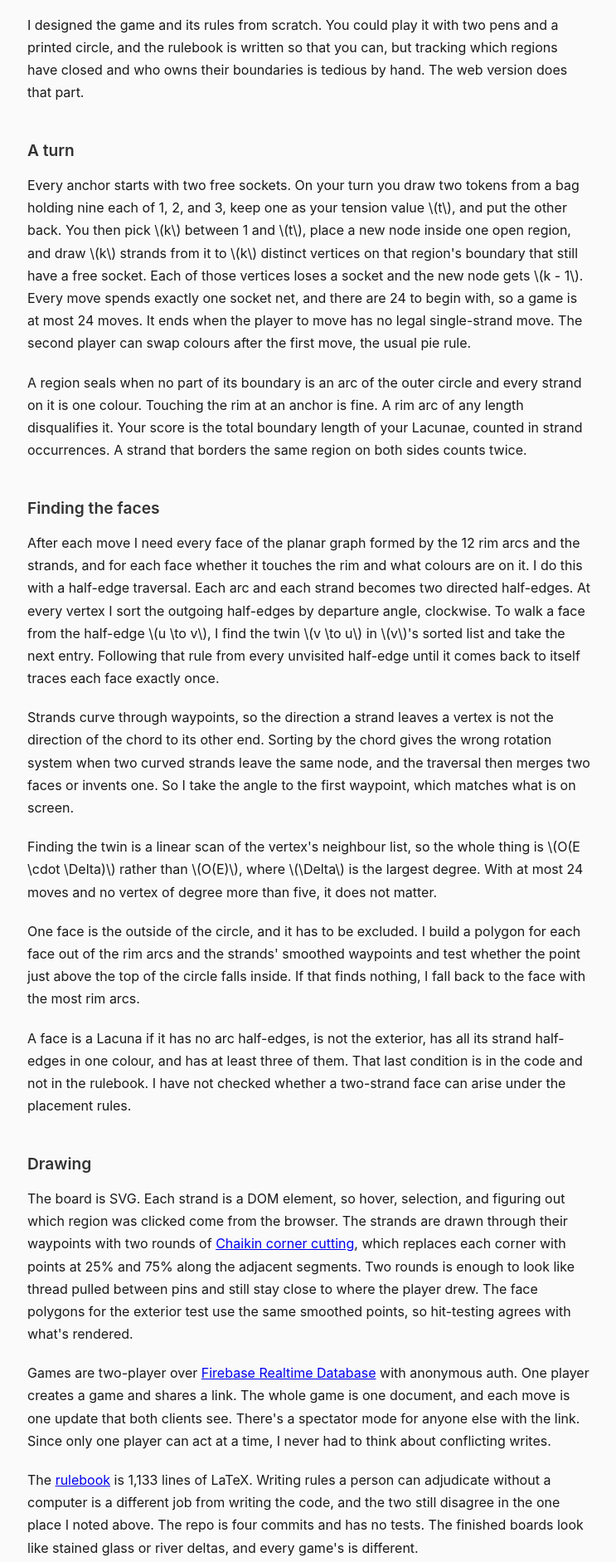
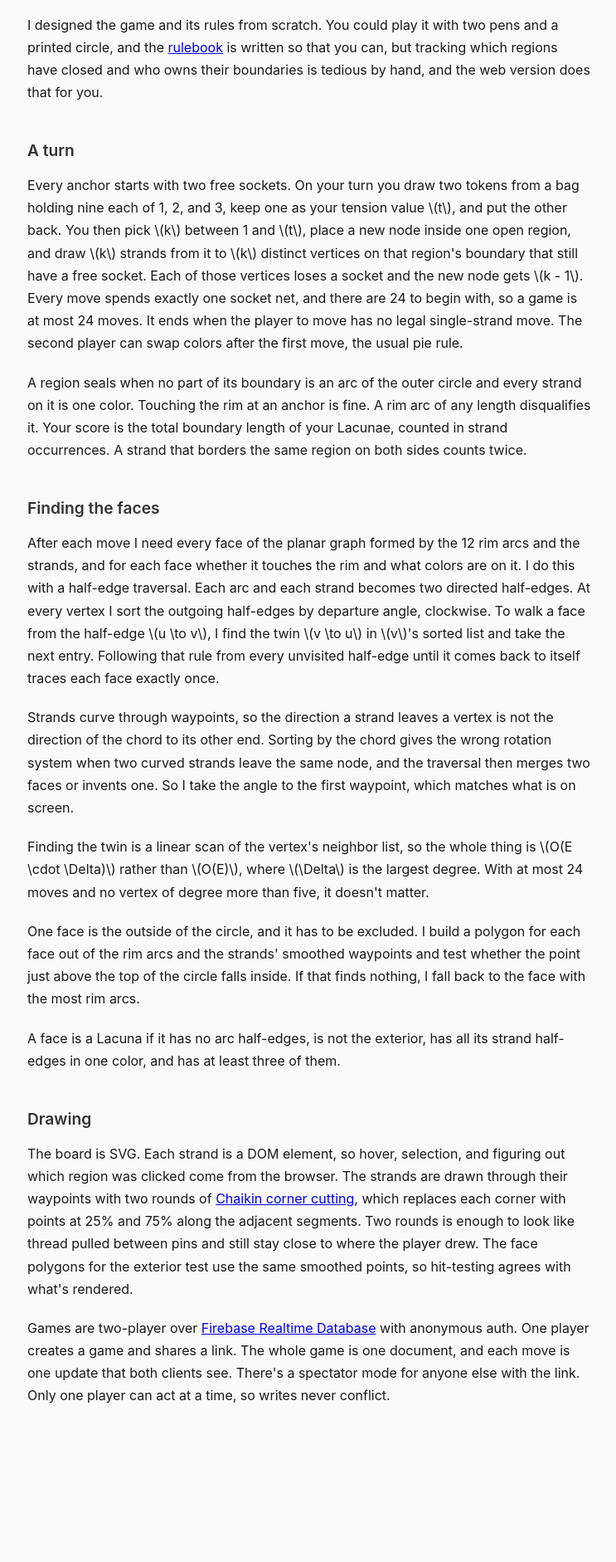
Before and after one commit to sean-reid/sean-reid.github.io, a website: page blog/lacuna.html in a window 1280 px wide. Shown: the part 918-2800 px from the top of the page at 83% size, without its empty margins (267-1010 px from the left). After the commit the page ends 2753 px from the top, so only its background shows below. Drawn offline with nearby package versions, Linux system fonts and the light colour scheme.

Commit message:
docs(blog): tighten lacuna

```diff
--- a/blog/lacuna.html
+++ b/blog/lacuna.html
@@ -48,35 +48,33 @@
                 <figcaption>The lobby. One player creates a game and sends the link.</figcaption>
             </figure>
 
-            <p>Lacuna starts as an empty circle with 12 anchor points around the rim. Two players take turns drawing strands inside it, and the strands become the board. When a region ends up bounded entirely by one player's strands, it seals, becomes a Lacuna, and scores for that player. Strands can't cross, so the space fills up and the late game is threading a needle.</p>
+            <p>Lacuna starts as an empty circle with 12 anchor points around the rim. Two players take turns drawing strands inside it, and the strands become the board. When a region ends up bounded entirely by one player's strands, it seals, becomes a Lacuna, and scores for that player. Strands can't cross, so the space fills up and late moves have to fit between what's already drawn.</p>
 
-            <p>I designed the game and its rules from scratch. You could play it with two pens and a printed circle, and the rulebook is written so that you can, but tracking which regions have closed and who owns their boundaries is tedious by hand. The web version does that part.</p>
+            <p>I designed the game and its rules from scratch. You could play it with two pens and a printed circle, and the <a href="https://github.com/sean-reid/lacuna/blob/main/lacuna-rulebook.pdf">rulebook</a> is written so that you can, but tracking which regions have closed and who owns their boundaries is tedious by hand, and the web version does that for you.</p>
 
             <h2>A turn</h2>
 
-            <p>Every anchor starts with two free sockets. On your turn you draw two tokens from a bag holding nine each of 1, 2, and 3, keep one as your tension value \(t\), and put the other back. You then pick \(k\) between 1 and \(t\), place a new node inside one open region, and draw \(k\) strands from it to \(k\) distinct vertices on that region's boundary that still have a free socket. Each of those vertices loses a socket and the new node gets \(k - 1\). Every move spends exactly one socket net, and there are 24 to begin with, so a game is at most 24 moves. It ends when the player to move has no legal single-strand move. The second player can swap colours after the first move, the usual pie rule.</p>
+            <p>Every anchor starts with two free sockets. On your turn you draw two tokens from a bag holding nine each of 1, 2, and 3, keep one as your tension value \(t\), and put the other back. You then pick \(k\) between 1 and \(t\), place a new node inside one open region, and draw \(k\) strands from it to \(k\) distinct vertices on that region's boundary that still have a free socket. Each of those vertices loses a socket and the new node gets \(k - 1\). Every move spends exactly one socket net, and there are 24 to begin with, so a game is at most 24 moves. It ends when the player to move has no legal single-strand move. The second player can swap colors after the first move, the usual pie rule.</p>
 
-            <p>A region seals when no part of its boundary is an arc of the outer circle and every strand on it is one colour. Touching the rim at an anchor is fine. A rim arc of any length disqualifies it. Your score is the total boundary length of your Lacunae, counted in strand occurrences. A strand that borders the same region on both sides counts twice.</p>
+            <p>A region seals when no part of its boundary is an arc of the outer circle and every strand on it is one color. Touching the rim at an anchor is fine. A rim arc of any length disqualifies it. Your score is the total boundary length of your Lacunae, counted in strand occurrences. A strand that borders the same region on both sides counts twice.</p>
 
             <h2>Finding the faces</h2>
 
-            <p>After each move I need every face of the planar graph formed by the 12 rim arcs and the strands, and for each face whether it touches the rim and what colours are on it. I do this with a half-edge traversal. Each arc and each strand becomes two directed half-edges. At every vertex I sort the outgoing half-edges by departure angle, clockwise. To walk a face from the half-edge \(u \to v\), I find the twin \(v \to u\) in \(v\)'s sorted list and take the next entry. Following that rule from every unvisited half-edge until it comes back to itself traces each face exactly once.</p>
+            <p>After each move I need every face of the planar graph formed by the 12 rim arcs and the strands, and for each face whether it touches the rim and what colors are on it. I do this with a half-edge traversal. Each arc and each strand becomes two directed half-edges. At every vertex I sort the outgoing half-edges by departure angle, clockwise. To walk a face from the half-edge \(u \to v\), I find the twin \(v \to u\) in \(v\)'s sorted list and take the next entry. Following that rule from every unvisited half-edge until it comes back to itself traces each face exactly once.</p>
 
             <p>Strands curve through waypoints, so the direction a strand leaves a vertex is not the direction of the chord to its other end. Sorting by the chord gives the wrong rotation system when two curved strands leave the same node, and the traversal then merges two faces or invents one. So I take the angle to the first waypoint, which matches what is on screen.</p>
 
-            <p>Finding the twin is a linear scan of the vertex's neighbour list, so the whole thing is \(O(E \cdot \Delta)\) rather than \(O(E)\), where \(\Delta\) is the largest degree. With at most 24 moves and no vertex of degree more than five, it does not matter.</p>
+            <p>Finding the twin is a linear scan of the vertex's neighbor list, so the whole thing is \(O(E \cdot \Delta)\) rather than \(O(E)\), where \(\Delta\) is the largest degree. With at most 24 moves and no vertex of degree more than five, it doesn't matter.</p>
 
             <p>One face is the outside of the circle, and it has to be excluded. I build a polygon for each face out of the rim arcs and the strands' smoothed waypoints and test whether the point just above the top of the circle falls inside. If that finds nothing, I fall back to the face with the most rim arcs.</p>
 
-            <p>A face is a Lacuna if it has no arc half-edges, is not the exterior, has all its strand half-edges in one colour, and has at least three of them. That last condition is in the code and not in the rulebook. I have not checked whether a two-strand face can arise under the placement rules.</p>
+            <p>A face is a Lacuna if it has no arc half-edges, is not the exterior, has all its strand half-edges in one color, and has at least three of them.</p>
 
             <h2>Drawing</h2>
 
             <p>The board is SVG. Each strand is a DOM element, so hover, selection, and figuring out which region was clicked come from the browser. The strands are drawn through their waypoints with two rounds of <a href="https://en.wikipedia.org/wiki/Chaikin%27s_algorithm">Chaikin corner cutting</a>, which replaces each corner with points at 25% and 75% along the adjacent segments. Two rounds is enough to look like thread pulled between pins and still stay close to where the player drew. The face polygons for the exterior test use the same smoothed points, so hit-testing agrees with what's rendered.</p>
 
-            <p>Games are two-player over <a href="https://firebase.google.com/docs/database">Firebase Realtime Database</a> with anonymous auth. One player creates a game and shares a link. The whole game is one document, and each move is one update that both clients see. There's a spectator mode for anyone else with the link. Since only one player can act at a time, I never had to think about conflicting writes.</p>
-
-            <p>The <a href="https://github.com/sean-reid/lacuna/blob/main/lacuna-rulebook.pdf">rulebook</a> is 1,133 lines of LaTeX. Writing rules a person can adjudicate without a computer is a different job from writing the code, and the two still disagree in the one place I noted above. The repo is four commits and has no tests. The finished boards look like stained glass or river deltas, and every game's is different.</p>
+            <p>Games are two-player over <a href="https://firebase.google.com/docs/database">Firebase Realtime Database</a> with anonymous auth. One player creates a game and shares a link. The whole game is one document, and each move is one update that both clients see. There's a spectator mode for anyone else with the link. Only one player can act at a time, so writes never conflict.</p>
         </article>
 
     </div>
```
